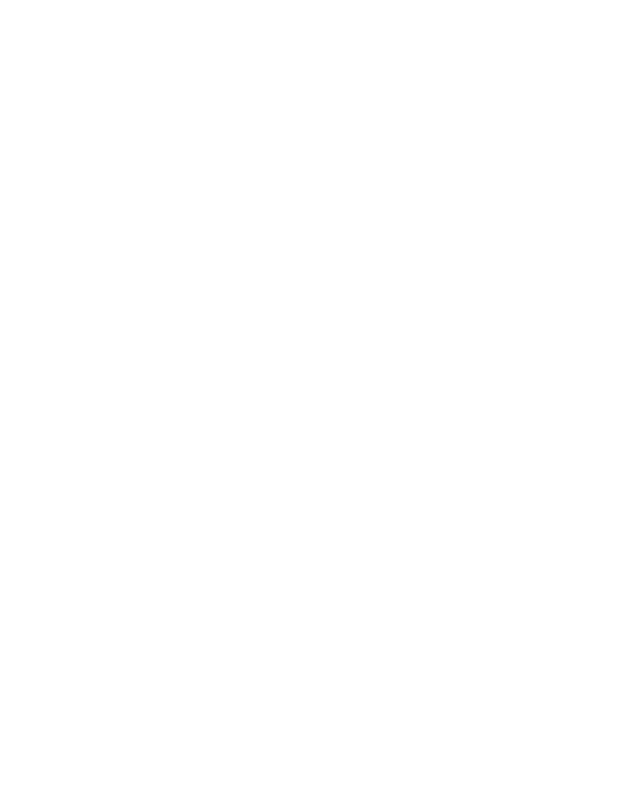
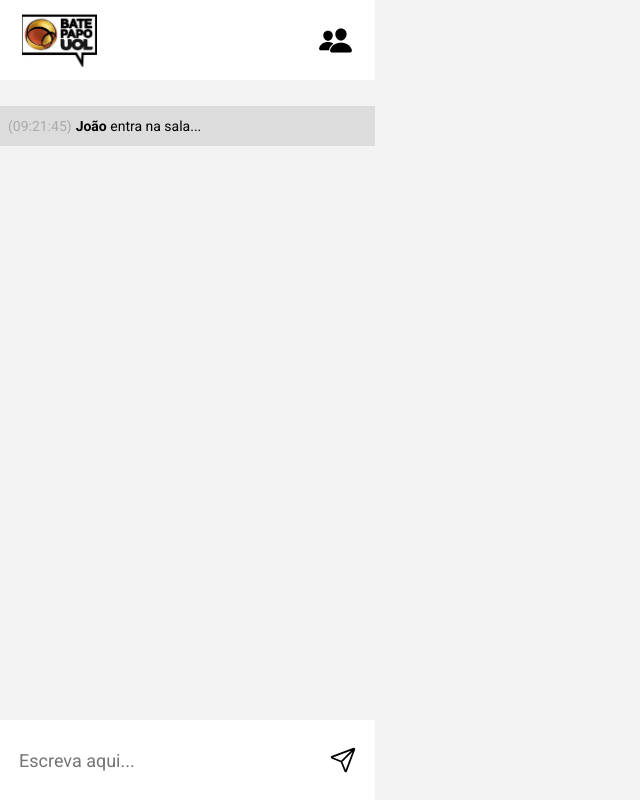
Before and after one commit to GustavoCMatias/Projeto-Bate-Papo-Uol, a plain HTML site: page index.html in a window 1280 px wide. Shown: the whole page, without its empty margins (0-640 px from the left). Drawn offline with nearby package versions, Linux system fonts and the light colour scheme.

Commit message:
layout quase pronto

```diff
--- a/index.html
+++ b/index.html
@@ -5,15 +5,32 @@
     <meta charset="UTF-8" />
     <meta http-equiv="X-UA-Compatible" content="IE=edge" />
     <meta name="viewport" content="width=device-width, initial-scale=1.0" />
-    <title>PARROT CARD GAME</title>
+    <title>Bate Papu Uol</title>
     <link rel="stylesheet" href="reset.css" />
     <link rel="stylesheet" href="style.css" />
 </head>
 
 <body>
+    <div class="cabecalho">
+        <img src="./img/logouol.jpg">
+        <ion-icon name="people"></ion-icon>
+    </div>
+    <div class="corpo">
+        <div class="mensagem">
+            <div>
+                <span>(09:21:45)</span> <span> João </span> <span>entra na sala...</span>
+            </div>
 
+        </div>
+    </div>
+    <div class="rodape">
+        <input type="text" placeholder="Escreva aqui..." class="input-box" />
+        <ion-icon name="paper-plane-outline"></ion-icon>
+    </div>
 
+    <script src="https://cdn.jsdelivr.net/npm/axios/dist/axios.min.js"></script>
     <script src="script.js"></script>
+    <script src="https://unpkg.com/ionicons@5.4.0/dist/ionicons.js"></script>
 </body>
 
 </html>
--- a/style.css
+++ b/style.css
@@ -1 +1,115 @@
 @import url("https://fonts.googleapis.com/css2?family=Roboto:wght@100;300;400;500;700&display=swap");
+
+
+
+* {
+  box-sizing: border-box;
+
+}
+
+body {
+  width: 375px;
+  height: 667px;
+  padding-top: 106px;
+  padding-bottom: 80px;
+
+  font-family: Roboto;
+  background-color: #F3F3F3;
+  ;
+}
+
+.cabecalho {
+  height: 80px;
+  width: 375px;
+  background-color: #ffffff;
+
+  position: fixed;
+  top: 0;
+  left: 0;
+
+  display: flex;
+  justify-content: space-between;
+  align-items: center;
+  padding-left: 22px;
+  padding-right: 22px;
+}
+
+.cabecalho ion-icon {
+  font-size: 35px;
+}
+
+.cabecalho img {
+  height: 53px;
+  width: 75px;
+}
+
+
+
+.mensagem {
+  background-color: #dcdcdc;
+  min-height: 40px;
+  display: flex;
+  align-items: center;
+  padding-left: 8px;
+  padding-right: 9px;
+  padding-top: 5px;
+  padding-bottom: 5px;
+}
+
+
+.mensagem span {
+  font-family: Roboto;
+  font-size: 14px;
+  font-weight: 400;
+  line-height: 16px;
+  color: #000000;
+}
+
+.mensagem span:nth-child(1) {
+  color: #aaaaaa;
+}
+
+.mensagem span:nth-child(2) {
+  font-weight: 700;
+}
+
+
+
+.rodape {
+  height: 80px;
+  width: 375px;
+  background-color: #ffffff;
+
+  padding-left: 17px;
+  padding-right: 18px;
+
+  display: flex;
+  align-items: center;
+  justify-content: space-between;
+
+  position: fixed;
+  bottom: 0;
+  left: 0;
+}
+
+.rodape input {
+  overflow-wrap: break-word;
+  width: 300px;
+
+  border-top-style: hidden;
+  border-right-style: hidden;
+  border-left-style: hidden;
+  border-bottom-style: hidden;
+
+  font-family: Roboto;
+  font-size: 18px;
+}
+
+
+.rodape input:focus {
+  outline: none;
+}
+
+.rodape ion-icon {
+  font-size: 28px;
+}
```
Also changed, not shown: img/logouol.jpg (added), script.js (line endings or trailing spaces).
